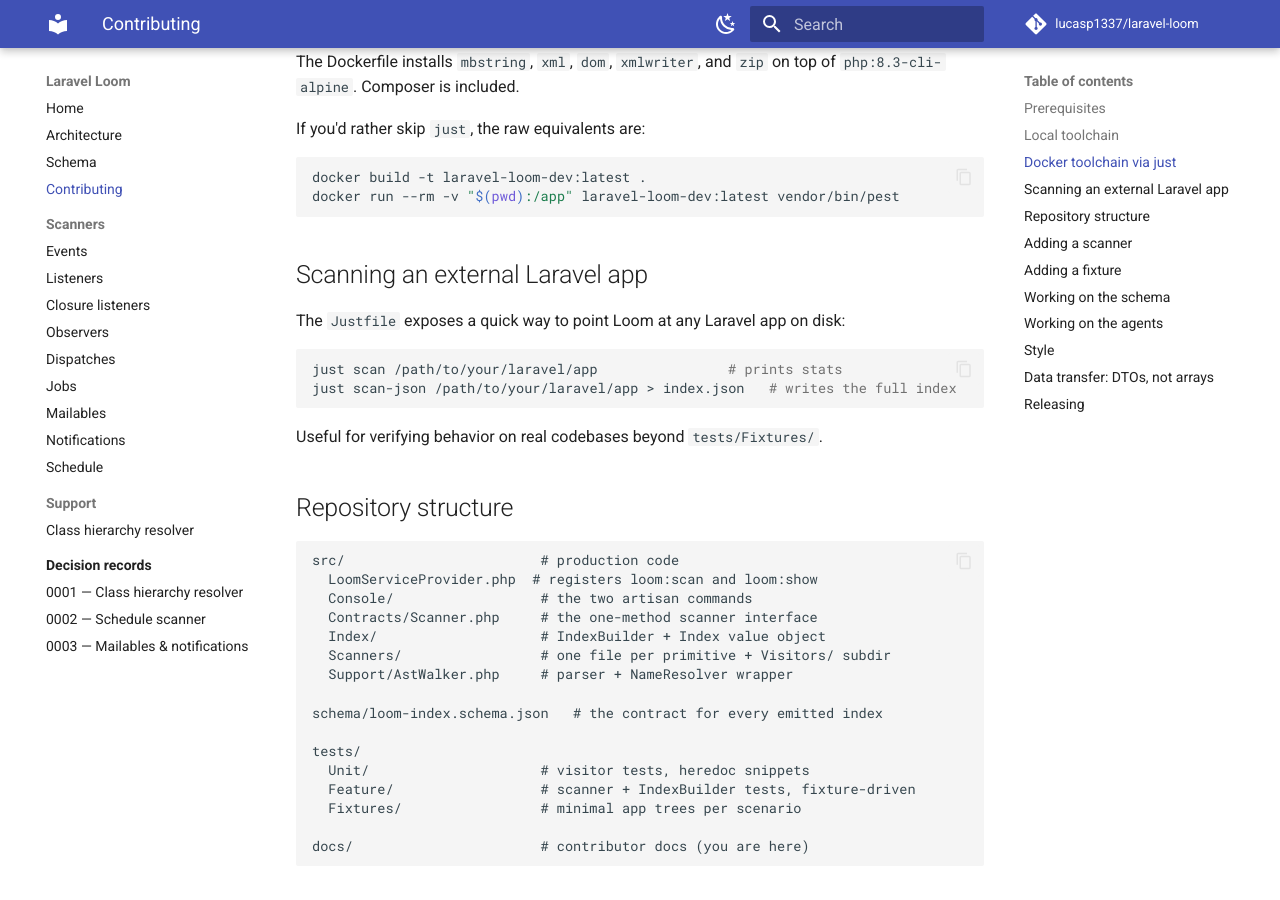
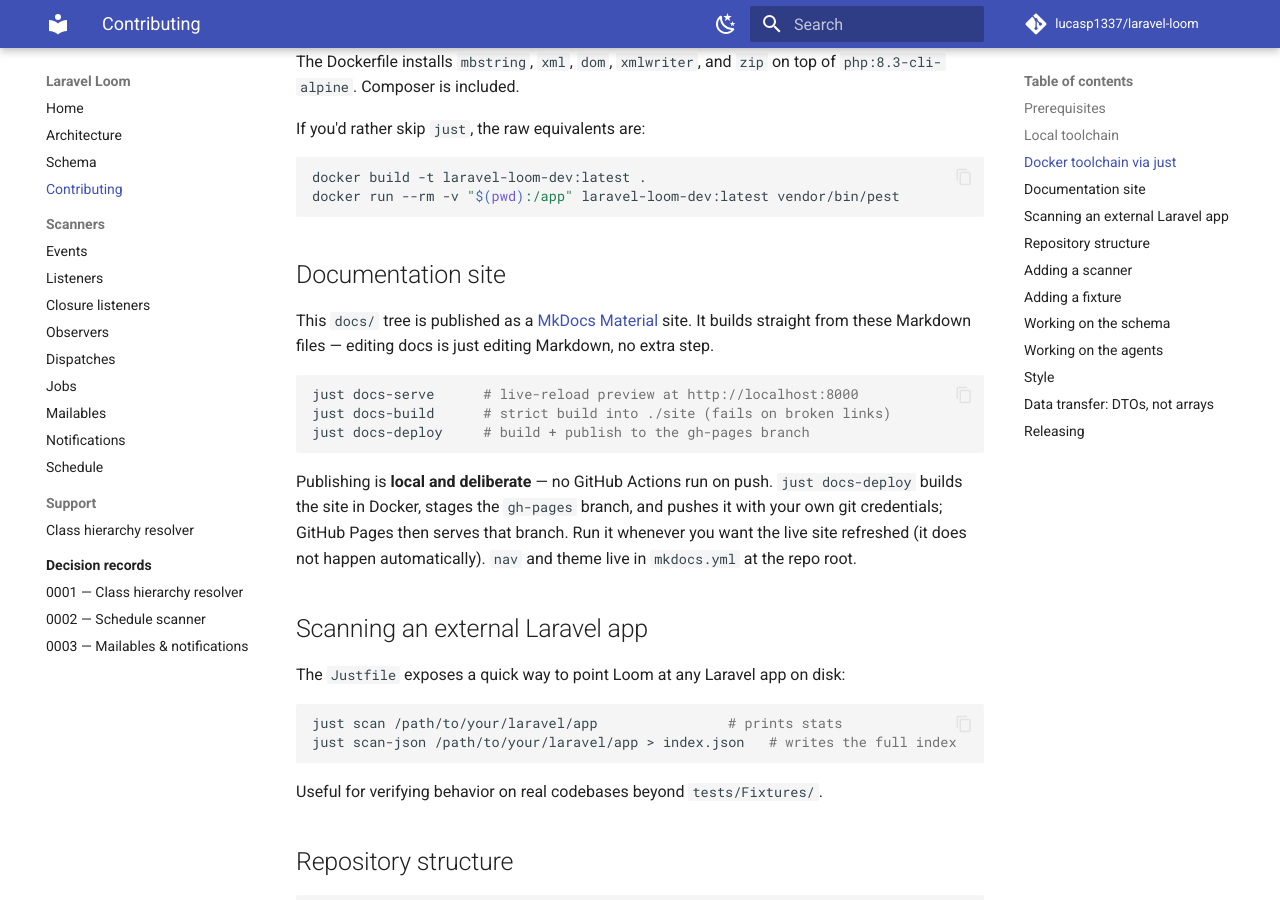
Before and after one commit to lucasp1337/laravel-loom, an MkDocs documentation site: the page built from docs/contributing.md, in a window 1280 px wide and 900 px high, scrolled down 1153 px. Built offline with MkDocs 1.6.1 and Material for MkDocs 9.7.7, drawn with Linux system fonts in a browser that asks for light colours; comment, search, counter and statistics services are not loaded.

Commit message:
docs: publish via local 'just docs-deploy' instead of an Actions workflow

````diff
--- a/docs/contributing.md
+++ b/docs/contributing.md
@@ -52,6 +52,18 @@
 docker build -t laravel-loom-dev:latest .
 docker run --rm -v "$(pwd):/app" laravel-loom-dev:latest vendor/bin/pest
 ```
+
+## Documentation site
+
+This `docs/` tree is published as a [MkDocs Material](https://squidfunk.github.io/mkdocs-material/) site. It builds straight from these Markdown files — editing docs is just editing Markdown, no extra step.
+
+```bash
+just docs-serve      # live-reload preview at http://localhost:8000
+just docs-build      # strict build into ./site (fails on broken links)
+just docs-deploy     # build + publish to the gh-pages branch
+```
+
+Publishing is **local and deliberate** — no GitHub Actions run on push. `just docs-deploy` builds the site in Docker, stages the `gh-pages` branch, and pushes it with your own git credentials; GitHub Pages then serves that branch. Run it whenever you want the live site refreshed (it does not happen automatically). `nav` and theme live in `mkdocs.yml` at the repo root.
 
 ## Scanning an external Laravel app
 
````
Also changed, not shown: 2 other files.
